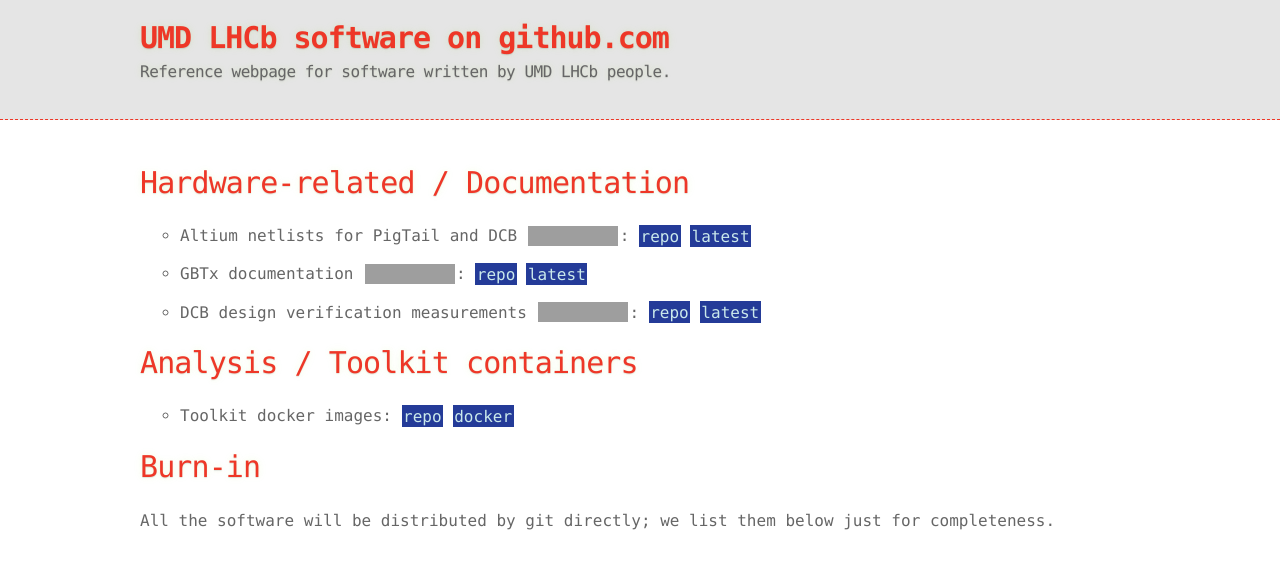
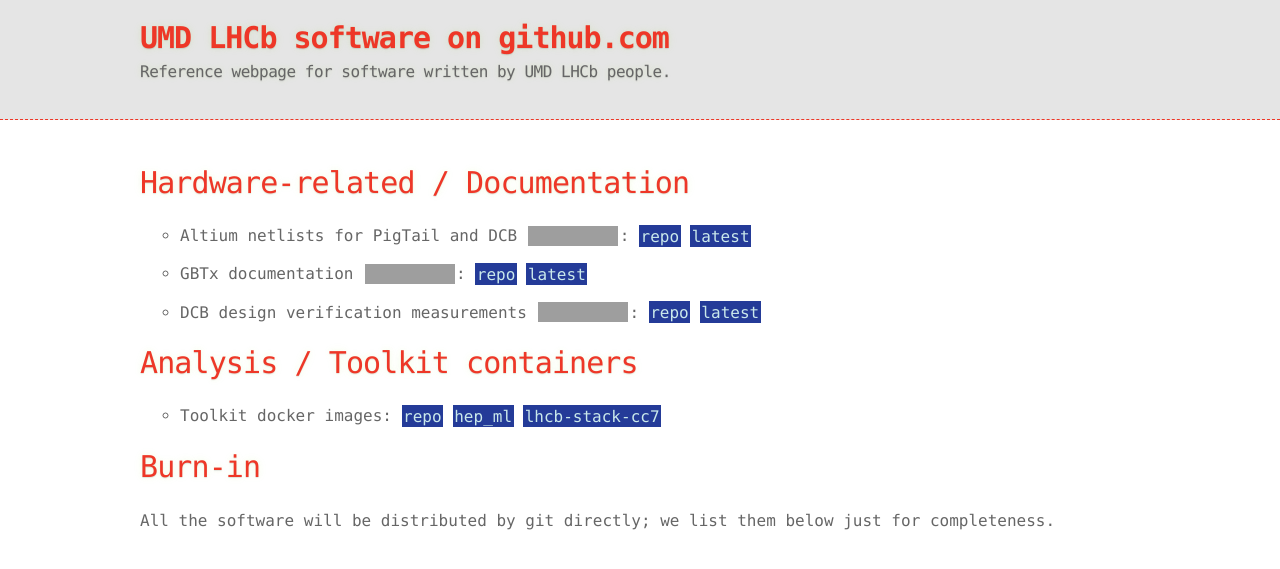
Before and after one commit to umd-lhcb/umd-lhcb.github.io, a Jekyll site: the page built from index.md, in a window 1280 px wide, cut to the strip 0-569 px from the top of the page. Built offline with Jekyll 4.4.1, drawn with Linux system fonts in a browser that asks for light colours; our own code applies the rules of GitHub Pages for plain Markdown files; grey boxes are pictures that could not be loaded.

Commit message:
Index our new docker.

```diff
--- a/index.md
+++ b/index.md
@@ -28,7 +28,8 @@
 # Analysis / Toolkit containers
 * Toolkit docker images:
 [repo](https://github.com/ypsun-umd/docker-images)
-[docker](https://hub.docker.com/r/ypsunumd/hep_ml/)
+[hep_ml](https://hub.docker.com/r/ypsunumd/hep_ml)
+[lhcb-stack-cc7](https://hub.docker.com/r/ypsunumd/lhcb-stack-cc7)
 
 
 # Burn-in
```
